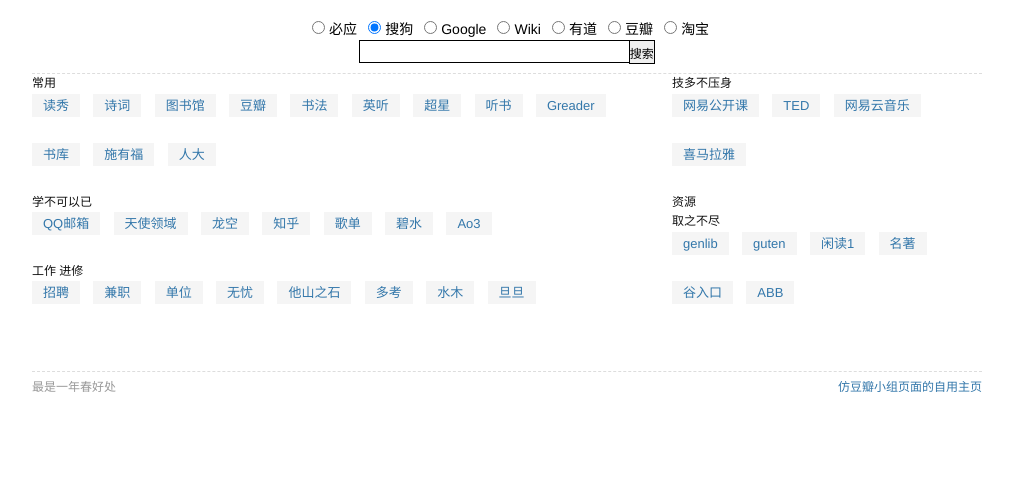
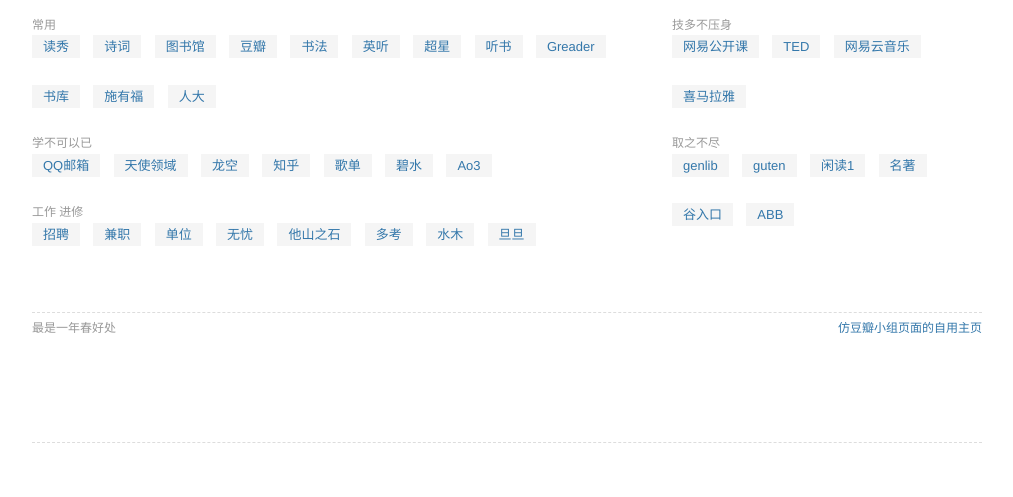
Before and after one commit to yuki1610/ipage05, a plain HTML site: page index.html in a window 1280 px wide. Shown: the whole page, without its empty margins (133-1146 px from the left). Drawn offline with nearby package versions, Linux system fonts and the light colour scheme; a script that the page names is missing.

Commit message:
Update index.html

```diff
--- a/index.html
+++ b/index.html
@@ -9,7 +9,7 @@
   <body>
     <div id="wrapper">
       <div id="toper">
-             <!-- 搜索引擎 -->
+             <!-- 搜索引擎
 <div id="searchMod" class="searchMod" align="center">
 
 <form name="search_form" onsubmit="return gowhere(this)">
@@ -85,6 +85,7 @@
 
 </div>
       </div>
+-->
       <div id="content">
         <h1></h1>
         <div class="grid-16-8 clearfix">
@@ -137,8 +138,8 @@
                 <li><a href="http://music.163.com/" >网易云音乐</a></li>
                 <li><a href="http://www.ximalaya.com/" >喜马拉雅</a></li>
             </ul>
-		  <h2>资源</h2>
-<ul class="aside">
+
+
 <h2>取之不尽</h2>
 <ul class="topic-list">
 <li><a href="http://gen.lib.rus.ec/search.php?mode=last">genlib</a></li>
```
